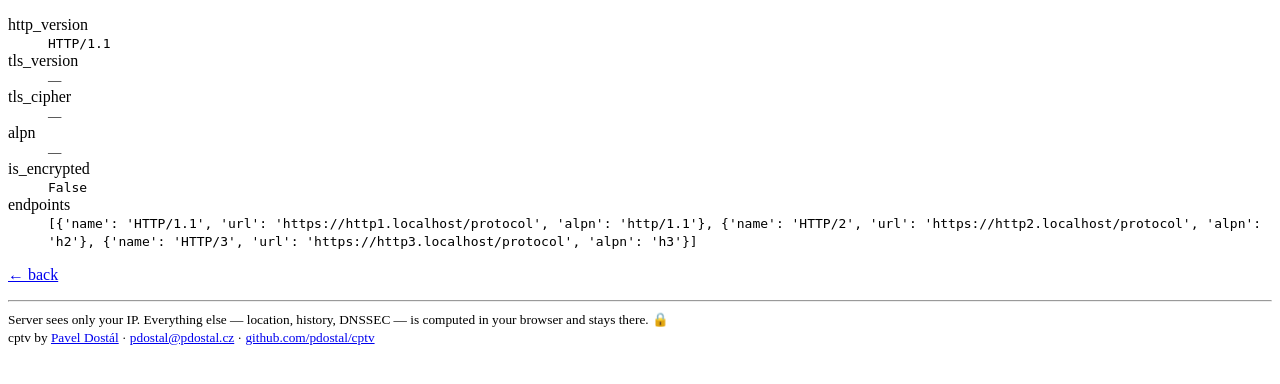
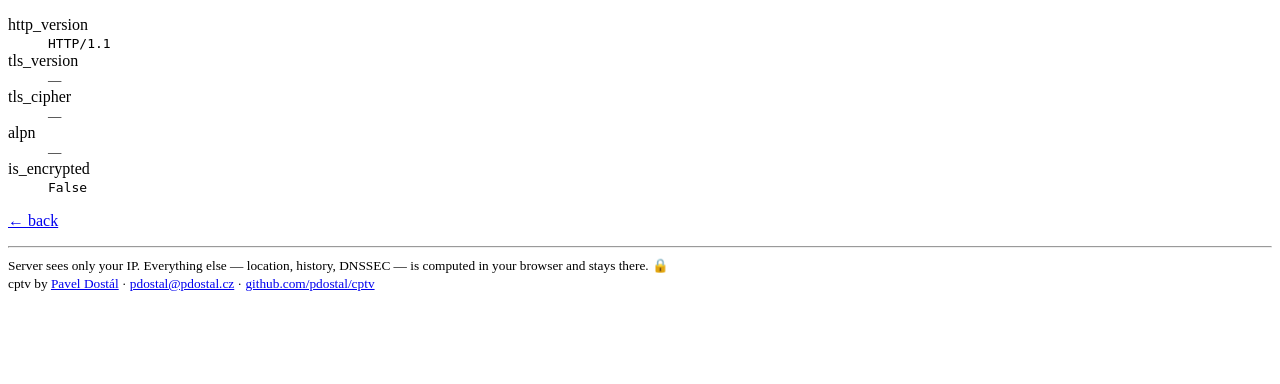
Before and after one commit to pdostal/cptv, a FastAPI app: page /protocol in a window 1280 px wide. Shown: the part 79-463 px from the top of the page. Run offline with FastAPI, Linux system fonts and the light colour scheme; some libraries are stand-ins or nearby versions.

Commit message:
feat!: drop per-protocol probe subdomains; minimal Connection Protocol section (#52)
The http1./http2./http3. probe subdomains added in v0.2.0 have been
removed entirely. nginx's HTTP module has no per-vhost ALPN-pinning
directive (`ssl_alpn` is stream-only), so the probes only ever
reported what client + server happened to negotiate \u2014 the same
information `https://secure.<domain>/protocol` already gives for the
current connection.

What's removed:

  * SUBDOMAIN_PREFIXES no longer carries http1/http2/http3.
  * cptv/services/protocol.py: ProtocolEndpoint, PROTOCOL_SUBDOMAINS,
    endpoints_for() all gone.
  * data['protocol']['endpoints'] dropped from the aggregated JSON.
  * cptv/static/app.js: detectProtocols(), expectedAlpnFor(),
    KNOWN_SUBDOMAIN_PREFIXES trimmed back to ipv4/ipv6/secure.
  * Home page protocol section: <ul> capability list, mixed-content
    note, and curl hint paragraph all dropped. Only the SSR
    'Connected via HTTP/x over TLSv1.3 (ALPN: h2)' line remains.
  * README: three httpN. nginx server blocks removed; the secure.
    block now negotiates up to HTTP/3 itself; certbot -d list
    trimmed; HTTP/3 prereqs section replaced with a paragraph
    explaining why per-protocol subdomains were removed.
  * help.html / help.py: httpN. entries gone; curl examples now
    point at secure.<domain>/protocol.

What stays:

  * /protocol endpoint (HTML / JSON / text), still wildcard-CORS'd.
  * data['protocol'] (without 'endpoints').
  * '\ud83d\udd17 Protocol:' line in the curl-friendly aggregated text.
  * data['http']['version'] short-alias key.

BREAKING for anyone consuming data['protocol']['endpoints'] or hitting
http1./http2./http3.<base> directly. Hence v0.3.0.

```diff
--- a/cptv/main.py
+++ b/cptv/main.py
@@ -38,7 +38,7 @@ def create_app() -> FastAPI:
     application = FastAPI(
         title="cptv",
         description="CaPTiVe — self-hosted network diagnostics. See PLAN.md.",
-        version="0.2.8",
+        version="0.3.0",
         lifespan=lifespan,
     )
     templates = Jinja2Templates(directory=str(TEMPLATES_DIR))
--- a/cptv/middleware.py
+++ b/cptv/middleware.py
@@ -8,17 +8,13 @@ from starlette.responses import Response
 
 from cptv.config import BASE_DOMAIN_HEADER, get_settings
 
-# Prefixes the middleware will tag on request.state.subdomain. ``secure`` and
-# the ``httpN`` family are included so templates can brand the header even
-# though we never rewrite the path for them.
-#
-# The ``http1`` / ``http2`` / ``http3`` subdomains are dedicated probes for
-# specific HTTP versions: nginx pins each to its protocol via ALPN /
-# listener directives so curl --http2/--http3 can verify negotiation.
-SUBDOMAIN_PREFIXES = ("ipv4", "ipv6", "secure", "http1", "http2", "http3")
+# Prefixes the middleware will tag on request.state.subdomain. ``secure`` is
+# included so templates can brand the header even though we never rewrite
+# the path for it.
+SUBDOMAIN_PREFIXES = ("ipv4", "ipv6", "secure")
 # Subset of SUBDOMAIN_PREFIXES whose root path "/" is rewritten to /<prefix>
-# so curling ipv4.<domain> returns the bare IPv4 address. ``secure`` and
-# the ``httpN`` family do NOT rewrite — they serve the full home page.
+# so curling ipv4.<domain> returns the bare IPv4 address. ``secure`` does
+# NOT rewrite — it's a TLS-only mirror of the apex.
 _REWRITE_PREFIXES = ("ipv4", "ipv6")
 
 
--- a/cptv/routes/help.py
+++ b/cptv/routes/help.py
@@ -23,7 +23,7 @@ ENDPOINTS
     /asn                   ASN, operator name, prefix, looking-glass URL
     /isp                   "<name> (AS<n>)" (bare value, scriptable)
     /dns                   DNS resolver classifier (?resolver=… optional)
-    /protocol              Negotiated HTTP/TLS/ALPN for the current connection
+    /protocol              Negotiated HTTP version, TLS version, ALPN
     /traceroute            Full traceroute, blocking
     /traceroute.json       Same, JSON only
     /traceroute.txt        Same, plain text only
@@ -39,9 +39,6 @@ SUBDOMAINS
     ipv4.{domain}           DNS A only — forces IPv4 (HTTP + HTTPS)
     ipv6.{domain}           DNS AAAA only — forces IPv6 (HTTP + HTTPS)
     secure.{domain}         TLS-enforced mirror of the apex (HTTPS only)
-    http1.{domain}          HTTPS, server only speaks HTTP/1.1
-    http2.{domain}          HTTPS with HTTP/2 enabled
-    http3.{domain}          HTTPS + HTTP/3 / QUIC (UDP/443)
 
 FORMAT NEGOTIATION
     Each endpoint speaks three formats. Pick one:
@@ -63,9 +60,9 @@ EXAMPLES
     curl {domain}/traceroute.txt         # blocking traceroute
     curl -I {domain}/ip                  # response headers
 
-    curl --http1.1 https://http1.{domain}/protocol   # verify HTTP/1.1
-    curl --http2   https://http2.{domain}/protocol   # verify HTTP/2
-    curl --http3   https://http3.{domain}/protocol   # verify HTTP/3 (QUIC)
+    curl --http1.1 https://secure.{domain}/protocol  # force HTTP/1.1
+    curl --http2   https://secure.{domain}/protocol  # force HTTP/2
+    curl --http3   https://secure.{domain}/protocol  # force HTTP/3 (QUIC)
     # /protocol prints: <HTTP/x>\\t<TLSvX.Y>\\t<alpn>\\t<encrypted|plain>
 """
 
--- a/cptv/routes/index.py
+++ b/cptv/routes/index.py
@@ -55,7 +55,6 @@ def _collect(request: Request) -> dict:
     forwarded_proto = request.headers.get("x-forwarded-proto", request.url.scheme)
 
     proto_info = protocol_service.from_request(request)
-    proto_endpoints = protocol_service.endpoints_for(domain)
 
     elapsed = elapsed_ms_so_far(request)
     rtt_ms = round(elapsed, 1) if elapsed is not None else None
@@ -113,7 +112,6 @@ def _collect(request: Request) -> dict:
             "tls_cipher": proto_info.tls_cipher,
             "alpn": proto_info.alpn,
             "is_encrypted": proto_info.is_encrypted,
-            "endpoints": [{"name": e.name, "url": e.url, "alpn": e.alpn} for e in proto_endpoints],
         },
         "redirect_origin": {
             "referrer": redirect.referrer,
--- a/cptv/routes/protocol.py
+++ b/cptv/routes/protocol.py
@@ -5,7 +5,6 @@ from typing import Any
 from fastapi import APIRouter, Request, Response
 from fastapi.templating import Jinja2Templates
 
-from cptv.config import get_base_domain
 from cptv.negotiation import add_public_cors, respond
 from cptv.services import protocol as protocol_service
 
@@ -17,8 +16,6 @@ def _register(templates: Jinja2Templates) -> APIRouter:
     @router.get("/api/v1/protocol")
     def protocol(request: Request) -> Response:
         info = protocol_service.from_request(request)
-        base = get_base_domain(request)
-        endpoints = protocol_service.endpoints_for(base)
 
         json_data: dict[str, Any] = {
             "http_version": info.http_version,
@@ -26,7 +23,6 @@ def _register(templates: Jinja2Templates) -> APIRouter:
             "tls_cipher": info.tls_cipher,
             "alpn": info.alpn,
             "is_encrypted": info.is_encrypted,
-            "endpoints": [{"name": e.name, "url": e.url, "alpn": e.alpn} for e in endpoints],
         }
 
         # Tab-separated single line so shell scripts can `cut -f1` etc.
--- a/cptv/services/protocol.py
+++ b/cptv/services/protocol.py
@@ -11,15 +11,6 @@ HTTP_VERSION_HEADER = "x-forwarded-http-version"  # $server_protocol
 TLS_VERSION_HEADER = "x-forwarded-tls-version"  # $ssl_protocol
 TLS_CIPHER_HEADER = "x-forwarded-tls-cipher"  # $ssl_cipher
 ALPN_HEADER = "x-forwarded-alpn"  # $ssl_alpn_protocol
-
-
-@dataclass(frozen=True)
-class ProtocolEndpoint:
-    """One per-protocol probe endpoint advertised to the client."""
-
-    name: str  # human-readable, e.g. "HTTP/2"
-    url: str  # full URL the JS probe / curl hits
-    alpn: str  # ALPN token: "http/1.1", "h2", "h3"
 
 
 @dataclass(frozen=True)
@@ -72,30 +63,3 @@ def from_request(request: Request) -> ConnectionProtocol:
         alpn=headers.get(ALPN_HEADER) or None,
         is_encrypted=fwd_proto == "https",
     )
-
-
-# Canonical list of per-protocol probe subdomains. Order matters: it
-# determines column order in the capability table and the listing order
-# in /help.
-PROTOCOL_SUBDOMAINS: tuple[tuple[str, str, str], ...] = (
-    ("http1", "HTTP/1.1", "http/1.1"),
-    ("http2", "HTTP/2", "h2"),
-    ("http3", "HTTP/3", "h3"),
-)
-
-
-def endpoints_for(base_domain: str) -> list[ProtocolEndpoint]:
-    """Build the list of per-protocol probe endpoints for a base domain.
-
-    The URL always uses https:// because nginx pins each httpN.<base> to
-    HTTPS — HTTP/2 and HTTP/3 are TLS-only on the wire, and forcing
-    HTTPS on http1.<base> too keeps the probe semantics symmetrical.
-    """
-    return [
-        ProtocolEndpoint(
-            name=name,
-            url=f"https://{prefix}.{base_domain}/protocol",
-            alpn=alpn,
-        )
-        for prefix, name, alpn in PROTOCOL_SUBDOMAINS
-    ]
--- a/cptv/static/app.js
+++ b/cptv/static/app.js
@@ -90,14 +90,7 @@
   // domain. Used by the dual-stack probe, the geolocation deep link,
   // and the per-protocol probe. Keep this list in sync with
   // SUBDOMAIN_PREFIXES in cptv/middleware.py.
-  const KNOWN_SUBDOMAIN_PREFIXES = [
-    "ipv4",
-    "ipv6",
-    "secure",
-    "http1",
-    "http2",
-    "http3",
-  ];
+  const KNOWN_SUBDOMAIN_PREFIXES = ["ipv4", "ipv6", "secure"];
   function getBaseDomain() {
     const host = window.location.hostname || "";
     const parts = host.split(".");
@@ -343,94 +336,6 @@
 
     // Hand the freshly-fetched per-stack info to the history tracker.
     return { geo, asn };
-  }
-
-  // ---------- per-protocol detection ----------
-  // For each httpN.<base>/protocol endpoint, fetch and check whether the
-  // browser actually negotiated the expected HTTP version. The most
-  // reliable signal is performance.getEntriesByName(url)[0].nextHopProtocol
-  // \u2014 it tells us what THE BROWSER used, not what the server reports.
-  // We fall back to the JSON's http_version field if the perf entry is
-  // missing (some browsers / extensions strip it).
-  function expectedAlpnFor(httpVersion) {
-    // Map server-reported HTTP version to the ALPN token the browser's
-    // nextHopProtocol would report.
-    if (!httpVersion) return null;
-    const v = httpVersion.toUpperCase();
-    if (v.startsWith("HTTP/3")) return "h3";
-    if (v.startsWith("HTTP/2")) return "h2";
-    if (v.startsWith("HTTP/1")) return "http/1.1";
-    return null;
-  }
-
-  async function detectProtocols() {
-    const cells = document.querySelectorAll("[data-protocol-probe]");
-    if (!cells.length) return;
-    const host = window.location.hostname;
-    if (!host || host === "localhost" || host === "127.0.0.1") return;
-
-    // The probe endpoints are HTTPS-only (HTTP/2 and HTTP/3 don't exist
-    // over plaintext, and forcing HTTPS on http1.<base> too keeps
-    // semantics symmetrical). From an http:// page the browser would
-    // block them all as mixed content, so swap the list for a single
-    // explanatory note that points at secure.<base>.
-    if (window.location.protocol === "http:") {
-      const list = qs("#protocol-list");
-      const note = qs("#protocol-https-note");
-      if (list) list.hidden = true;
-      if (note) note.hidden = false;
-      return;
-    }
-
-    const base = getBaseDomain();
-
-    for (const cell of cells) {
-      const expected = cell.getAttribute("data-protocol-probe");
-      if (!expected) continue;
-      const prefixMatch = ["http/1.1", "h2", "h3"].indexOf(expected);
-      if (prefixMatch === -1) continue;
-      const prefix = ["http1", "http2", "http3"][prefixMatch];
-      const url = `https://${prefix}.${base}/protocol`;
-
-      try {
-        const resp = await fetch(url, {
-          cache: "no-store",
-          headers: { Accept: "application/json" },
-        });
-        if (!resp.ok) {
-          // 404 most often means the httpN.<base> server block isn't
-          // configured in nginx, the cert doesn't cover it, or DNS
-          // is missing. Don't try to parse a body in that case.
-          const hint =
-            resp.status === 404
-              ? "endpoint not configured"
-              : `HTTP ${resp.status}`;
-          cell.innerHTML = `<small>\u274c ${hint}</small>`;
-          continue;
-        }
-        const body = await resp.json();
-        // Prefer the browser's view of the negotiation. Falls back to
-        // what the server saw nginx negotiate.
-        let actual = null;
-        try {
-          const entry = performance.getEntriesByName(url)[0];
-          actual = entry?.nextHopProtocol || null;
-        } catch {
-          /* performance API missing or restricted */
-        }
-        const serverReported = expectedAlpnFor(body.http_version);
-        const got = actual || serverReported;
-        const ok = got === expected;
-        const label = got || "unknown";
-        cell.innerHTML = ok
-          ? `<small>\u2705 <code>${label}</code></small>`
-          : `<small>\u274c got <code>${label}</code></small>`;
-      } catch {
-        // Network error / DNS / TLS handshake failure / CORS preflight
-        // refusal all land here.
-        cell.innerHTML = "<small>\u274c unreachable</small>";
-      }
-    }
   }
 
   // ---------- DNSSEC probe ----------
@@ -1086,8 +991,5 @@
     const enriched = await enrichDualStackInfo();
     trackHistory(enriched);
     wireTracerouteWhenStacksKnown();
-    // Per-protocol probe runs last because it's purely informational
-    // and shouldn't block the rest of the page coming alive.
-    detectProtocols();
   });
 })();
```
Also changed, not shown: cptv/templates/help.html (+7 -15 lines), cptv/templates/index.html (+5 -42 lines), tests/integration/test_protocol_endpoint.py (+16 -20 lines), tests/integration/test_subdomain_routing.py (+0 -40 lines), tests/unit/test_protocol_service.py (+0 -29 lines), README.md.
